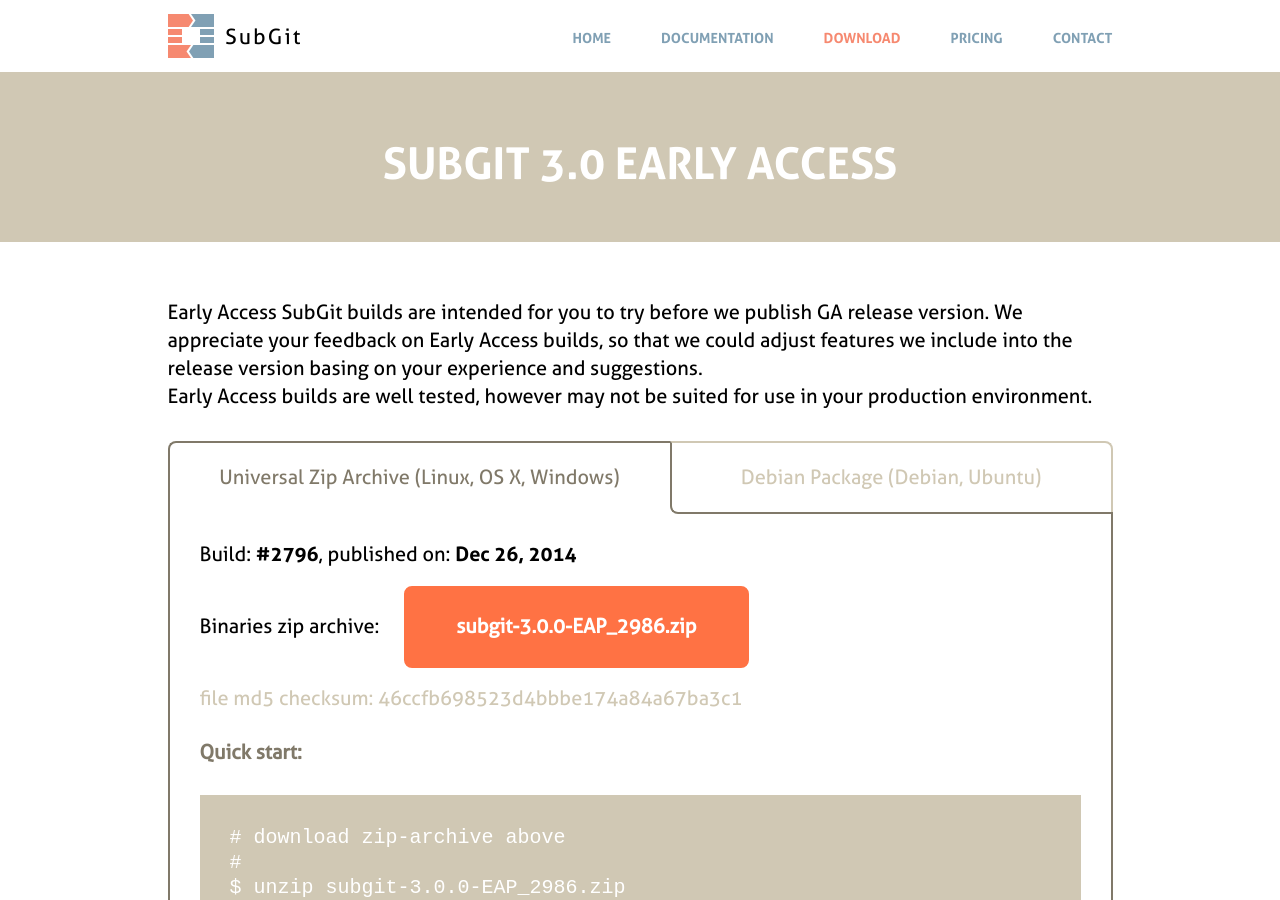
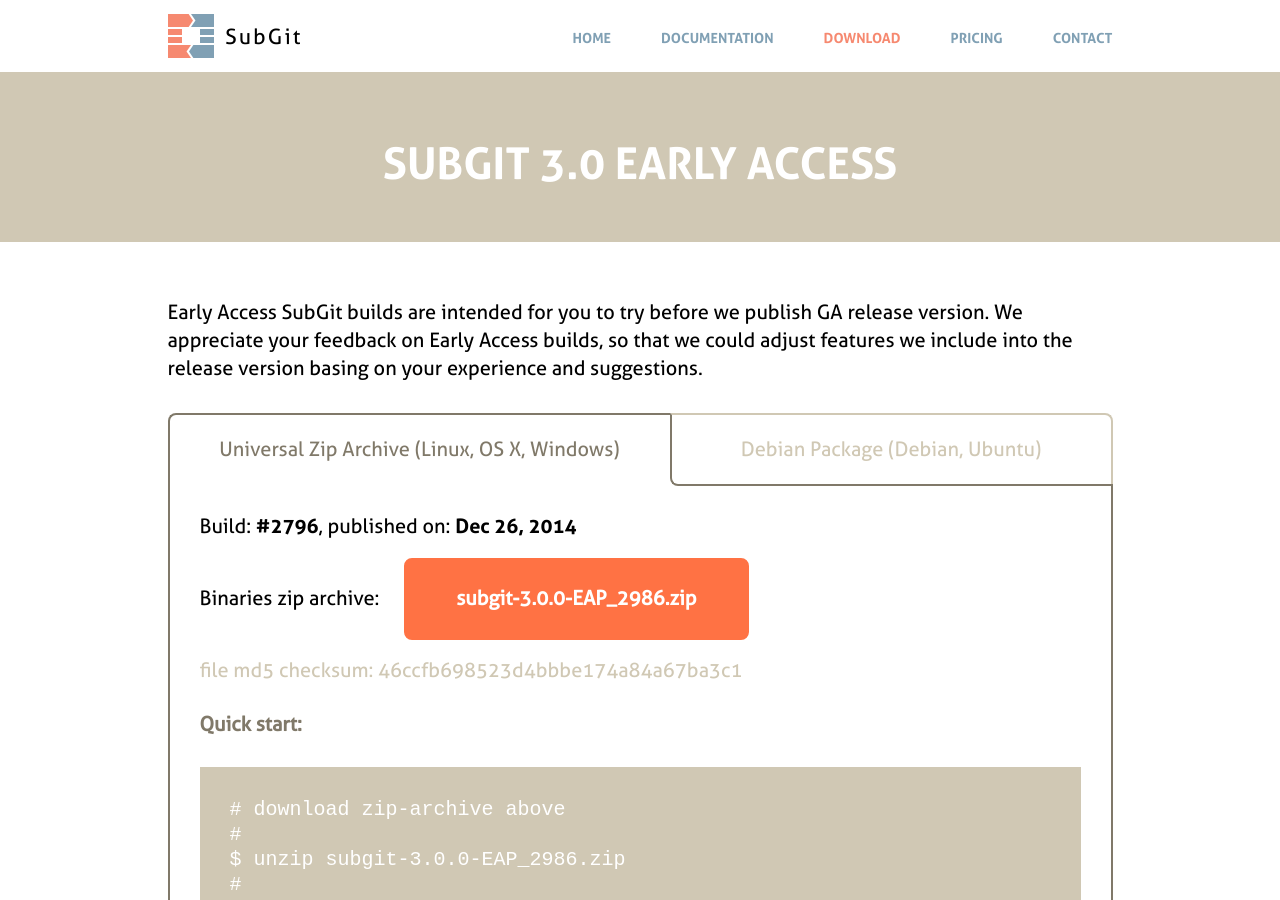
Before and after one commit to waaa/tmate.github.io, a Jekyll site: the page built from eap.html, in a window 1280 px wide and 900 px high. Built offline with Jekyll 4.4.1, drawn with Linux system fonts in a browser that asks for light colours; Markdown is read by kramdown in place of the engine named in the settings; comment, search, counter and statistics services are not loaded.

Commit message:
WIP: EAP download page.

```diff
--- a/eap.html
+++ b/eap.html
@@ -8,7 +8,6 @@
   <div id="content">
   <p>Early Access SubGit builds are intended for you to try before we publish GA release version. We appreciate your feedback on Early Access builds,
   so that we could adjust features we include into the release version basing on your experience and suggestions.</p>
-  <p>Early Access builds are well tested, however may not be suited for use in your production environment.</p>
   </div>
 
   <div id="tab_wrap" style="margin-top: 30px;">
```
